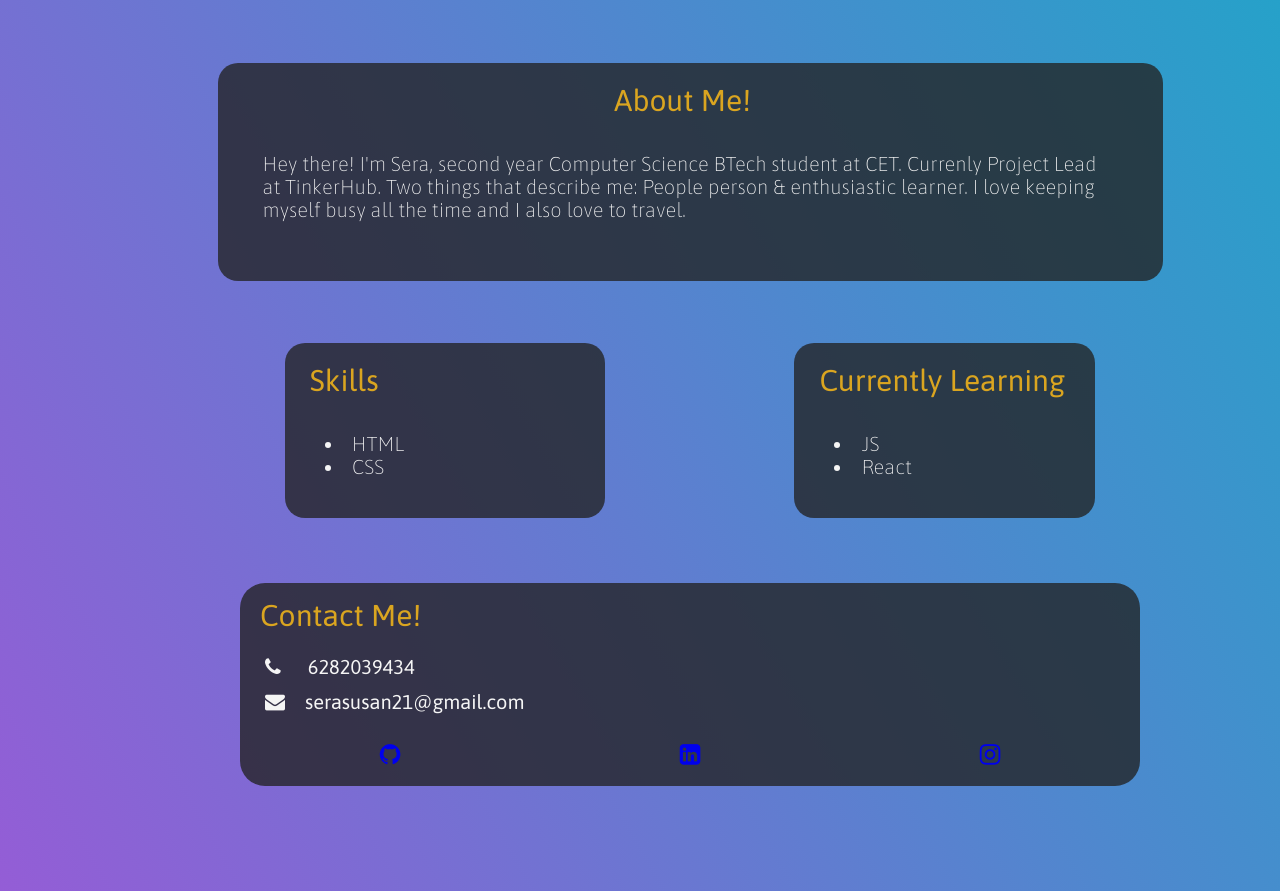
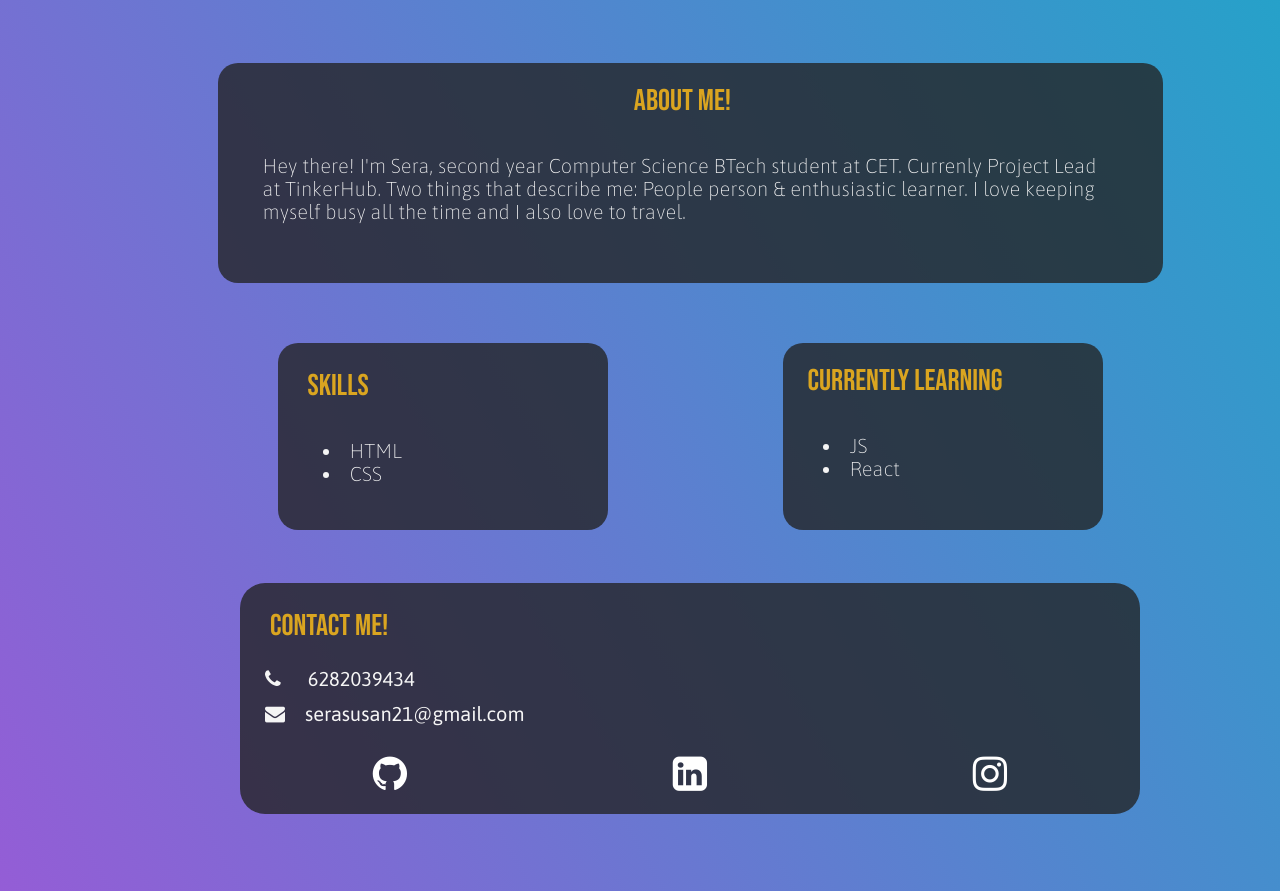
Before and after one commit to serasusan/Portfolio, a plain HTML site: page index.html in a window 1280 px wide. Shown: the part 537-1428 px from the top of the page. Drawn offline with nearby package versions, Linux system fonts and the light colour scheme.

Commit message:
changed fonts

```diff
--- a/index.html
+++ b/index.html
@@ -26,8 +26,12 @@
 
     <link rel="shortcut icon" type="image/jpeg"  href="sera.jpeg" >
 
+    <link rel="preconnect" href="https://fonts.googleapis.com">
+<link rel="preconnect" href="https://fonts.gstatic.com" crossorigin>
+<link href="https://fonts.googleapis.com/css2?family=Bebas+Neue&display=swap" rel="stylesheet">
 
-    <title>Portfolio</title>
+
+    <title>Sera</title>
   </head>
   <body>
     <nav>
@@ -45,7 +49,7 @@
 
     <div class="section">
       <div class="about-me">
-        <div class="about-me-head">About Me!</div>
+        <div class="about-me-head" style="font-family: 'Bebas Neue', cursive;">About Me!</div>
         <div class="about-me-content">
           Hey there! I'm Sera, second year Computer Science BTech student at
           CET. Currenly Project Lead at TinkerHub. Two things that describe me:
@@ -56,14 +60,14 @@
 
       <div class="skills">
         <div class="current-skills">
-          <div class="current-skills-head">Skills</div>
+          <div class="current-skills-head" style="font-family: 'Bebas Neue', cursive;">Skills</div>
           <div class="current-skills-content">
             <li>HTML</li>
             <li>CSS</li>
           </div>
         </div>
         <div class="learning-skills">
-          <div class="learning-skills-head">Currently Learning</div>
+          <div class="learning-skills-head" style="font-family: 'Bebas Neue', cursive;">Currently Learning</div>
           <div class="learning-skills-content">
             <li>JS</li>
             <li>React</li>
@@ -72,7 +76,7 @@
       </div>
 
       <div class="contact">
-        <div class="contact-head">Contact Me!</div>
+        <div class="contact-head" style="font-family: 'Bebas Neue', cursive;">Contact Me!</div>
         <div class="contact-details">
           <div class="no">
             <i class="fa fa-phone" style="font-size: 20px"
@@ -88,15 +92,16 @@
         </div>
         <div class="social-media">
           <a href="https://github.com/serasusan">
-            <i style="font-size: 24px" class="fa">&#xf09b;</i></a
+            <i class="fa fa-github" style="font-size:40px;color:rgb(255, 255, 255)"></i>
+</a
           >
           <a href="https://www.linkedin.com/in/sera-susan-koshy-004a73241/">
-            <i style="font-size: 24px" class="fa">&#xf08c;</i></a
+            <i class="fa fa-linkedin-square" style="font-size:40px;color:white"></i>
+</a
           >
           <a href="https://instagram.com/sera_sk_?igshid=ZDdkNTZiNTM="
-            ><i style="font-size: 24px" class="fa" style="color: white"
-              >&#xf16d;</i
-            ></a
+            ><i class="fa fa-instagram" style="font-size:40px;color:rgb(255, 255, 255)"></i>
+            </a
           >
         </div>
       </div>
--- a/style.css
+++ b/style.css
@@ -16,13 +16,13 @@ nav{
   z-index: 1;
 }
 
-#name{
+/* #name{
   color: whitesmoke;
   font-family: 'Pacifico', cursive;
   font-size: 30px;
   padding-left:20px;
 
-}
+} */
 
 /* .container{
   width: 100%;
@@ -85,7 +85,7 @@ nav{
   background-color: #222222c6;
   padding: 10px 30px 20px 15px;
   color: whitesmoke;
-  font-family: 'Franklin Gothic Medium', 'Arial Narrow', Arial, sans-serif;
+  font-family: 'Bebas Neue', cursive;
   border-radius: 20px;
   padding-bottom: 30px;
 }
@@ -108,7 +108,9 @@ nav{
   padding-bottom: 15px;
   color: #daa520;
   margin-top: 10px;
-  font-family: 'Asap', sans-serif;
+  /* font-family: 'Asap', sans-serif;
+   */
+    font-family: 'Franklin Gothic Medium', 'Arial Narrow', Arial, sans-serif;
   font-size: 30px;
   font-weight: 400px;
 }
@@ -120,6 +122,7 @@ nav{
   position: absolute;
   display: flex;
   justify-content: space-around;
+  /* font-family: 'Bebas Neue', cursive !important; */
 }
 
 .current-skills{
@@ -127,13 +130,15 @@ nav{
   background-color: #222222c6;
   /* margin-left: 200px; */
   margin-right: 100px;
-  padding: 10px;
+  padding: 15px;
   border-radius:20px ;
 }
 
 .learning-skills{
   background-color: #222222c6;
   padding: 10px;
+  width: 300px;
+
   border-radius:20px ;
 }
 
@@ -189,16 +194,17 @@ nav{
   margin-left: 100px;
   border-radius: 25px;
   font-family: 'Asap', sans-serif;
-
+  color: #ffffff;
 }
 
 .contact-head{
+  padding-left: 30px;
   padding-bottom: 15px;
+  padding-top: 10px;
   color: #daa520;
   margin-top: 15px;
   font-size: 30px;
   font-weight: 400px;
-  padding-left: 20px;
 }
 
 .contact-details{
@@ -234,7 +240,7 @@ nav{
   display: flex;
   justify-content: space-around;
   padding-bottom: 20px;
-  color: rgb(255, 255, 255) !important;
+  fill: #fff !important;
 }
 
 .section{
```
